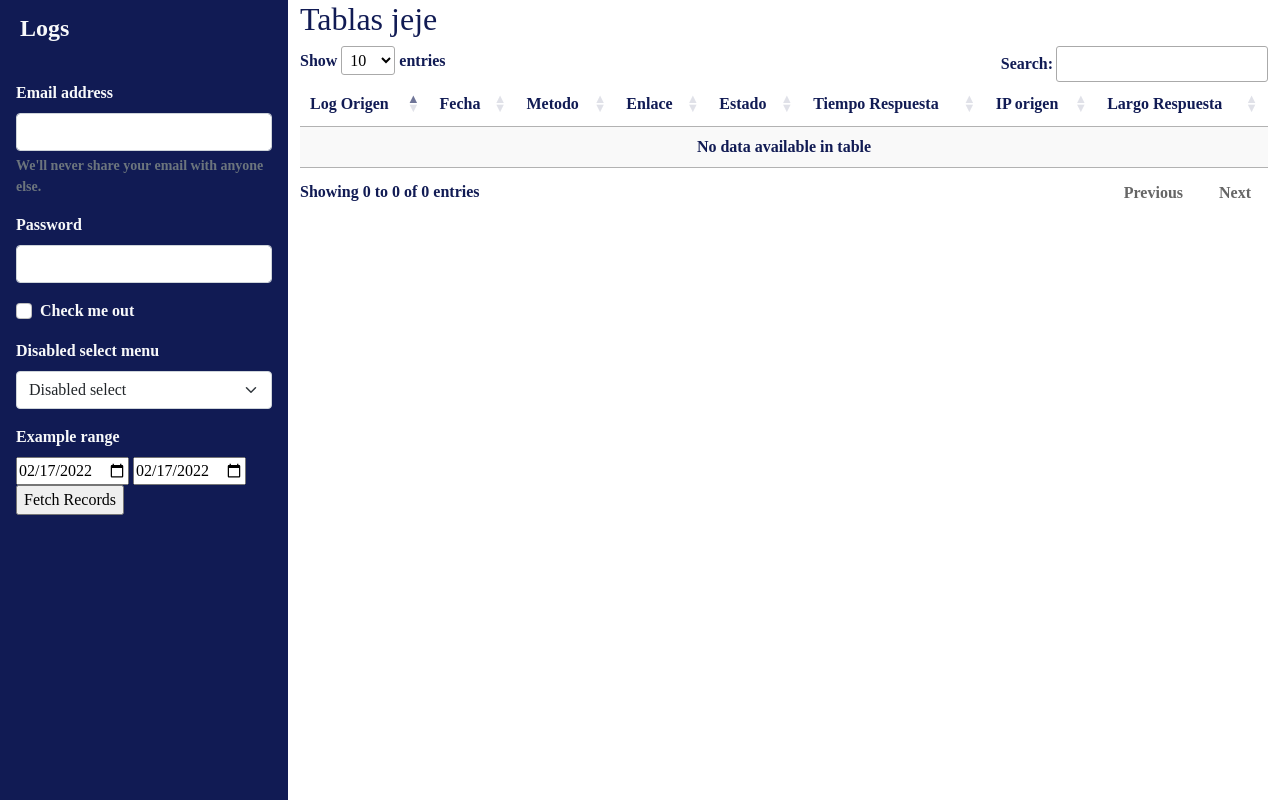
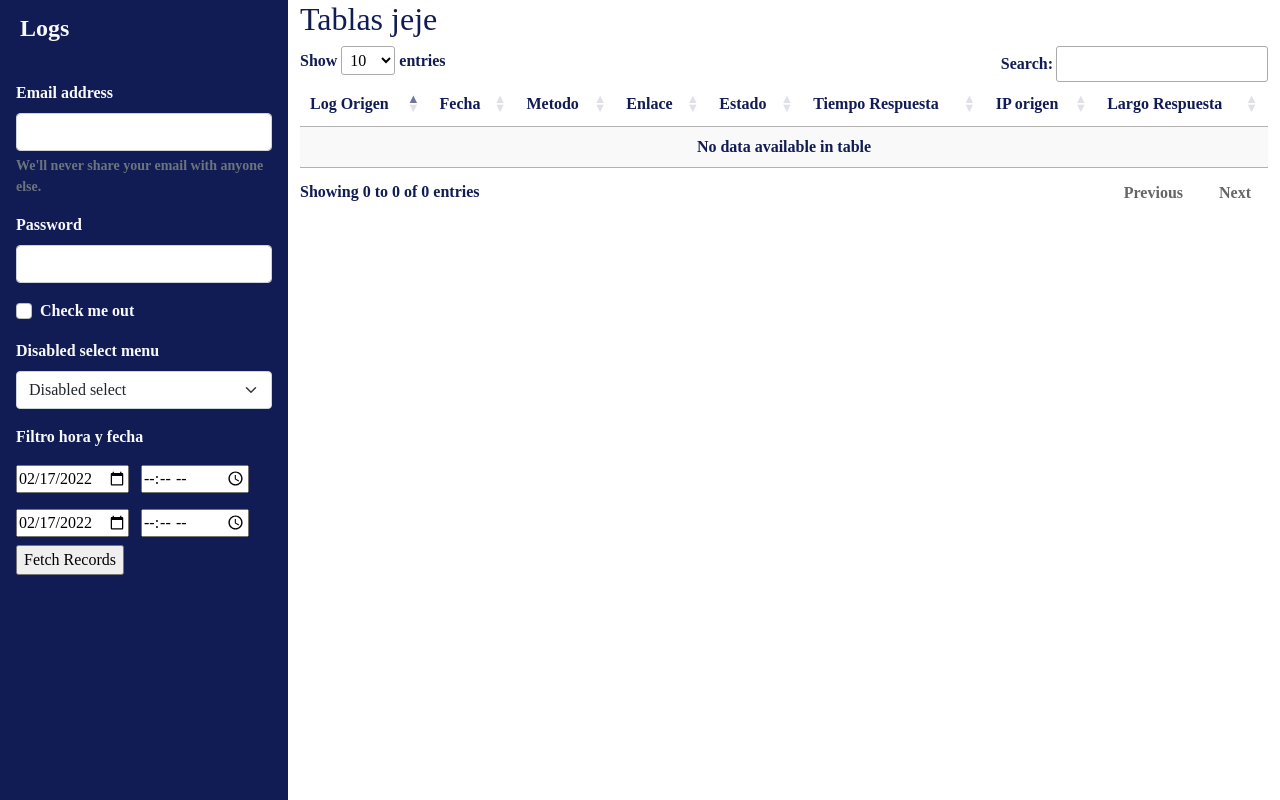
Before and after one commit to mclovin-felipe/IntranetFalp, a PHP site: page / in a window 1280 px wide. Run offline with PHP 8.4, Linux system fonts and the light colour scheme; data that the repository does not hold is empty; some libraries are stand-ins or nearby versions; some web fonts are replaced.

Commit message:
Final 18f

```diff
--- a/data.php
+++ b/data.php
@@ -5,9 +5,10 @@ $user = "root";
 $pass = "Vicente2112@";
 $database = "prueba";
 $conn =mysqli_connect($host, $user, $pass, $database);
-$fecha = date('Ymd',strtotime("-1 days"));
+$fecha = date('Y-m-d',strtotime($_GET['fecha1']));
+$fecha2 = date('Y-m-d',strtotime($_GET['fecha2']));
+$result = $conn->query("SELECT * FROM log WHERE fecha BETWEEN '".$fecha."' AND '".$fecha2."'");
 
-$result = $conn->query("SELECT * FROM log WHERE log_origen='LogAPI_".$fecha.".log'");
 //echo ("SELECT * FROM log WHERE log_origen='LogAPI_".$fecha.".log'");
 $data = array();
  while($row = $result->fetch_assoc()){
@@ -24,5 +25,6 @@ $data = array();
   array_push($data, $row_data);
  }
 
+//$fecha = strtotime($fecha) + strtotime("1 days");
  echo json_encode($data);
 ?>
--- a/index.php
+++ b/index.php
@@ -21,6 +21,7 @@
 <!----->
 <!----->
 <!----->
+
 <div class="d-flex">
 	<div id="sidebar-container" class = "bg-primary">
 		<div class="logo">
@@ -53,15 +54,18 @@
         <option>Disabled select</option>
       </select>
     </div>
-<label for="customRange1" class="form-label">Example range</label>
+<label for="customRange1" class="form-label">Filtro hora y fecha</label>
 <div class="mb-3">
 <input type="date" id="start" name="trip-start"
 	   value=<?php echo date("Y-m-d"); ?>
        min="2001-01-01" max="2025-12-31">
-
+<input class = "m-2"type="time" id="appt" name="appt"
+       min="00:00:00" max="23:59:59" required>
 <input type="date" id="start" name="trip-start"
 value=<?php echo date('Y-m-d');?>
        min="2001-01-01" max="2025-12-31">
+<input class ="m-2"type="time" id="appt" name="appt"
+       min="00:00" max="18:00" required>
 <input type="button" id = "getusers" value = "Fetch Records" />
 </div>
 </div>
--- a/js/scripts.js
+++ b/js/scripts.js
@@ -1,15 +1,13 @@
-$(document).ready( function () {
-    $('#table_id').DataTable();
-} );
+$(document).ready(function () {
+	$("#table_id").DataTable();
+});
  $(document).ready(function(){
       $.ajax({
         method: "GET",
 
-        url: "data.php",
+        url: "data.php?fecha1=20210210&fecha2=20211212",
       }).done(function( data ) {
                   var result= $.parseJSON(data);
-		  console.log(result);
-		  let string ='';
                   let tabla = $('#table_id').DataTable();
                   tabla.clear();
                  $.each( result, function( key, value ) {
```
Also changed, not shown: 3 other files. Lines whose indentation alone changed are shown as unchanged.
